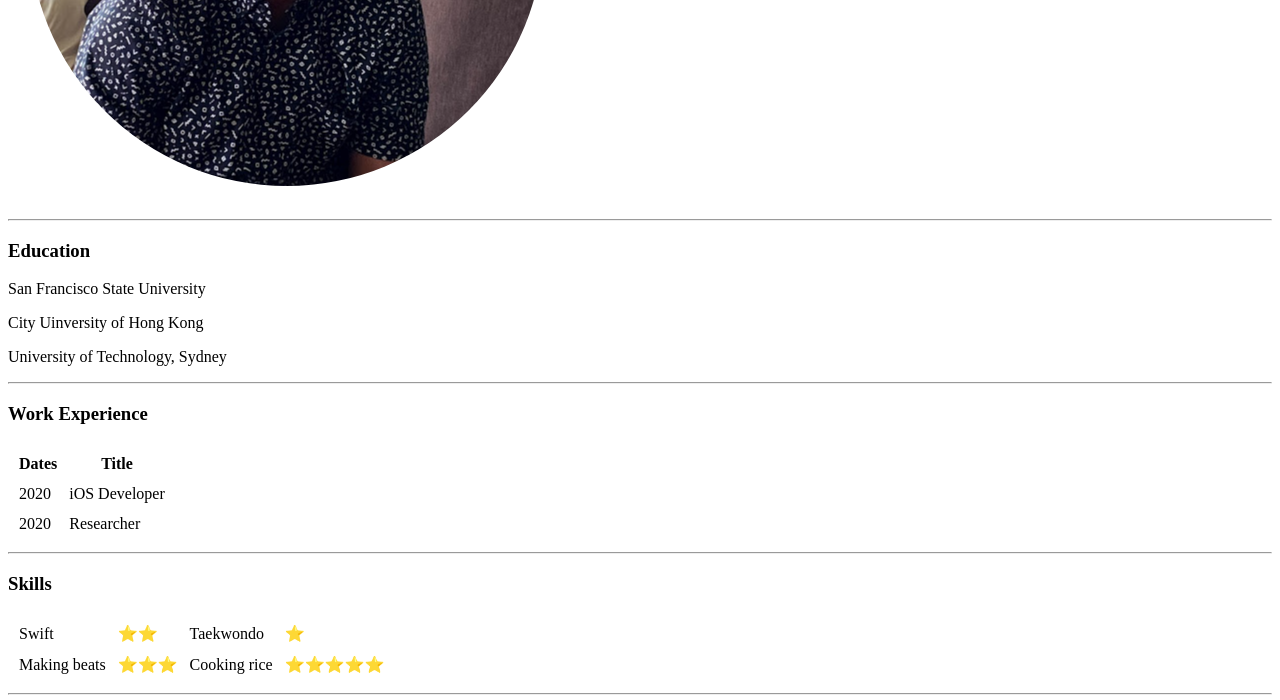
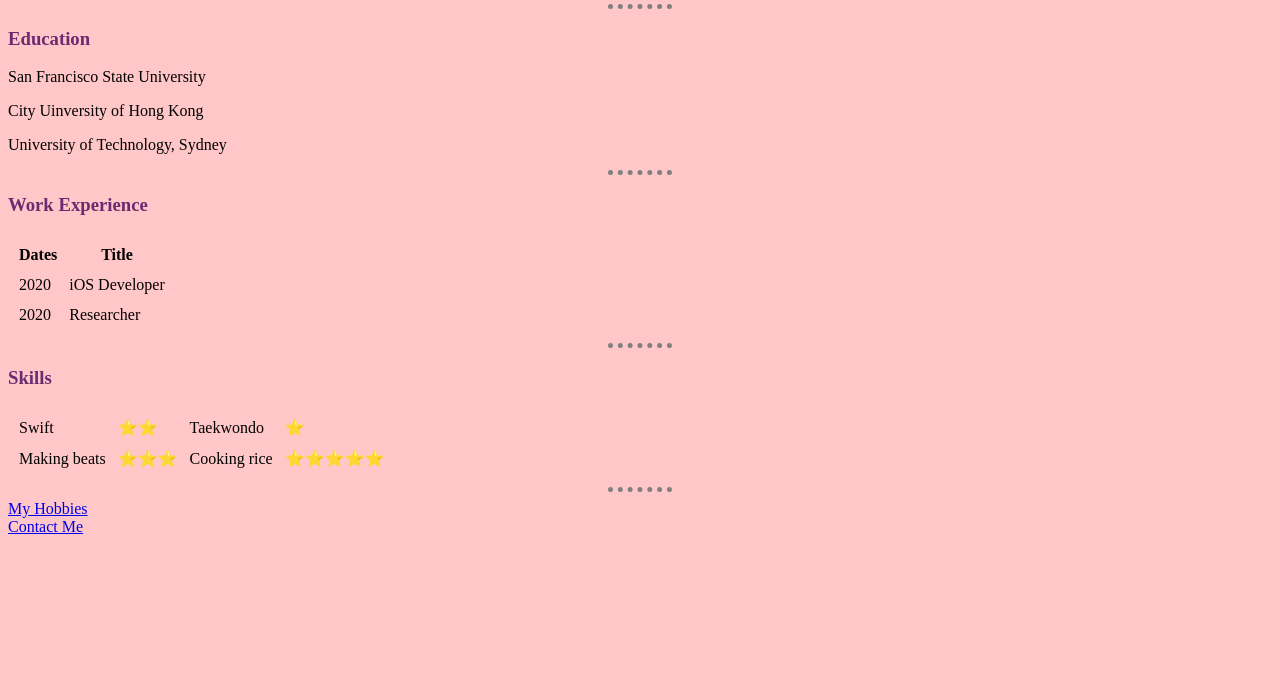
Before and after one commit to michaelsatumba/90s, a plain HTML site: page index.html in a window 1280 px wide. Shown: the part 358-1058 px from the top of the page. After the commit the page ends 902 px from the top, so only its background shows below. Drawn offline with Linux system fonts and the light colour scheme; the site is published under a folder, as on GitHub Pages, so addresses that start at the root find nothing.

Commit message:
Update index.html

```diff
--- a/index.html
+++ b/index.html
@@ -4,7 +4,7 @@
 <head>
   <meta charset="utf-8">
   <title>Michael Satumba's Personal Site</title>
- <link rel="stylesheet" href="/90s/style.css">
+ <link rel="stylesheet" type="text/css" href="style.css">
 </head>
 
 <body>
```
